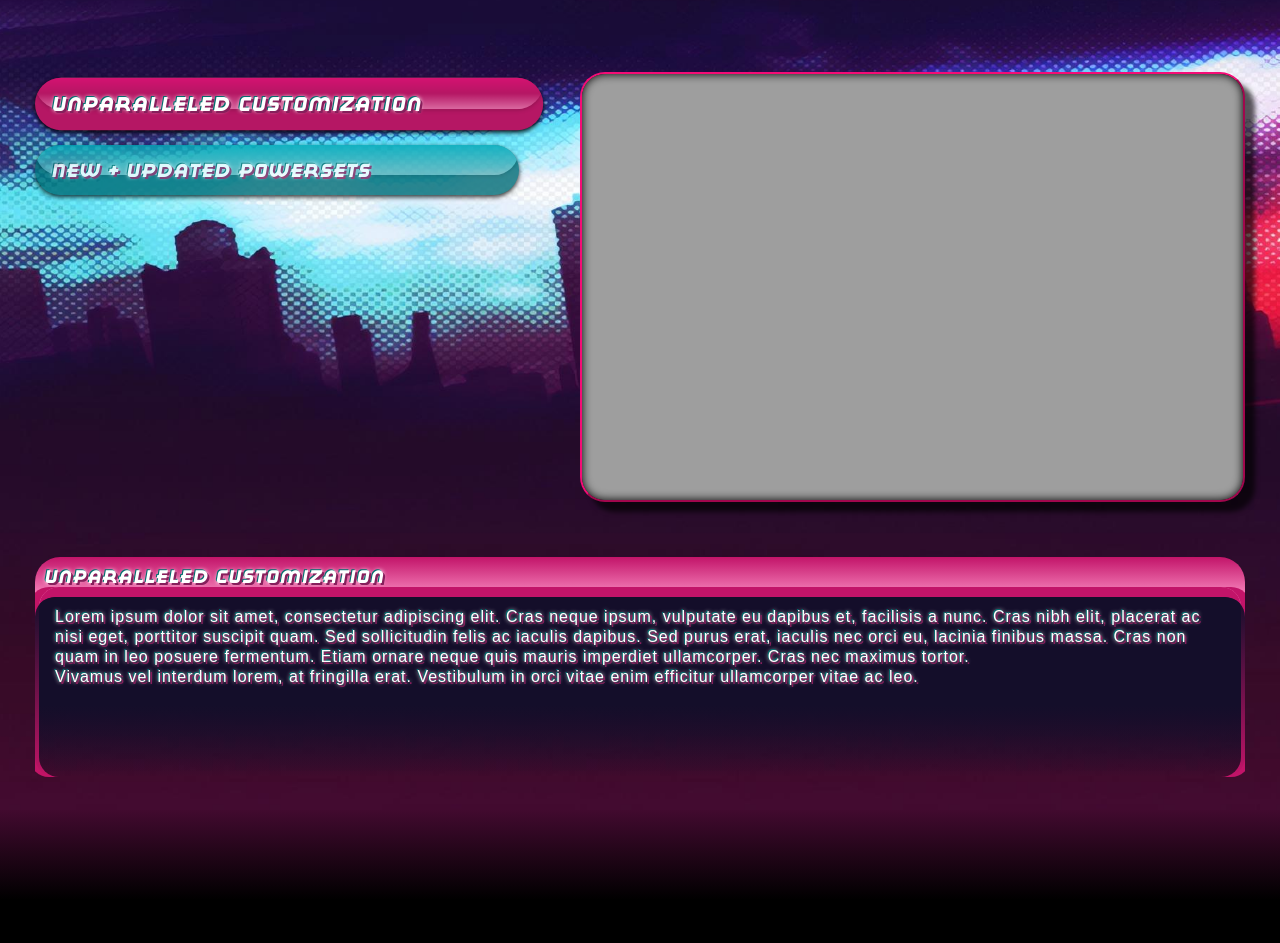
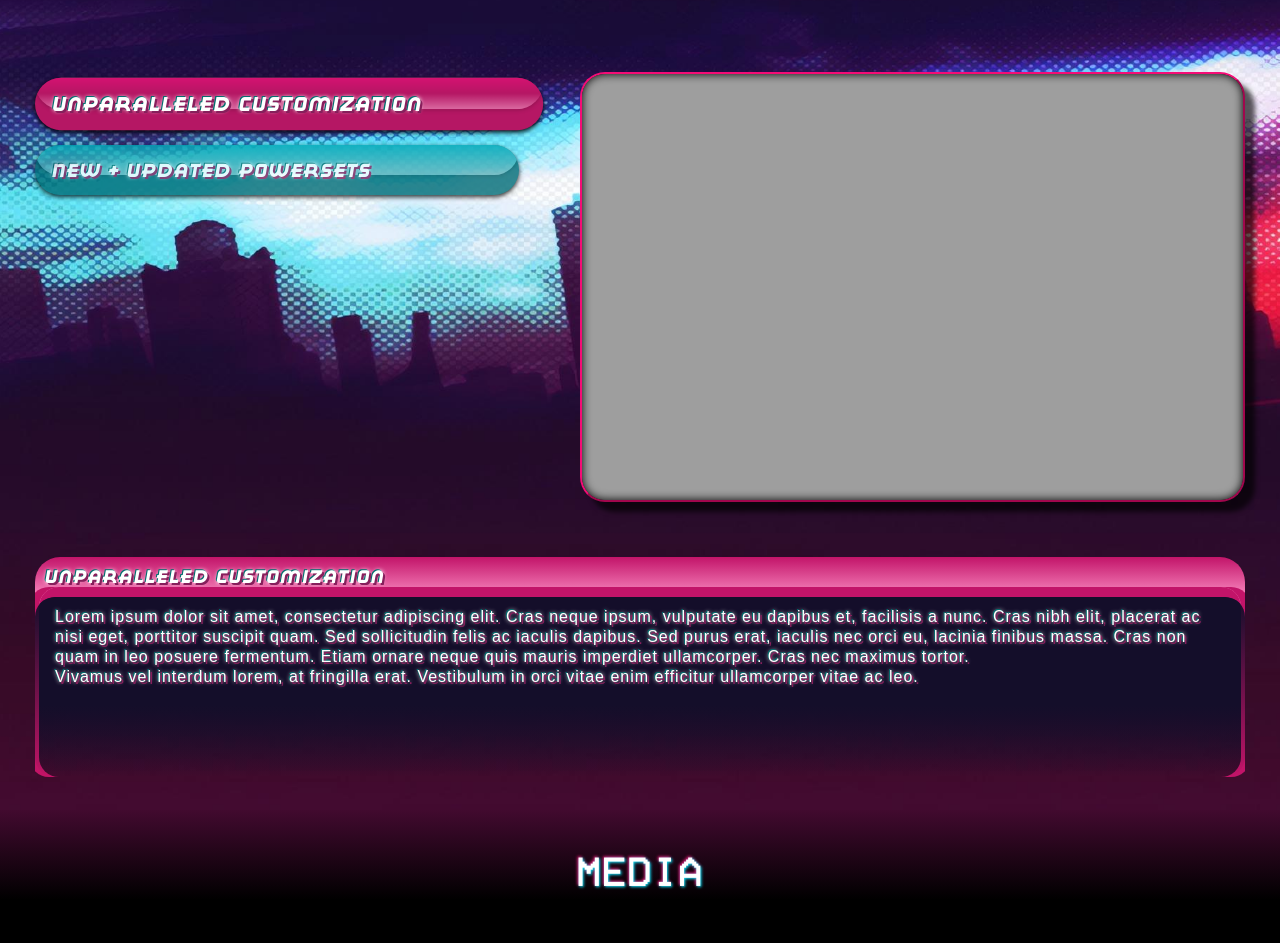
Before and after one commit to crekulon/tspy, a Jekyll site: the page built from index.md, in a window 1280 px wide. Shown: the part 990-1933 px from the top of the page. Built offline with Jekyll 4.4.1, drawn with Linux system fonts in a browser that asks for light colours; nearby versions of some CDN libraries; some of the changed text lies outside the part shown.

Commit message:
slight media improvements

```diff
--- a/_includes/section_media.html
+++ b/_includes/section_media.html
@@ -4,7 +4,7 @@
 <section id="media" class="infosection">
 
 {% if ordered_images.size > 0 %}
-    <h2 class="motto title">Videos</h2>
+    <h2 class="motto title">Media</h2>
     <div class="width-container">
         {% assign ordered_videos = site.galleryvideos | sort:"order" %}
 
@@ -24,7 +24,7 @@
 {% endif %}
 
 {% if ordered_images.size > 0 %}
-    <h2 class="motto title">Gallery</h2>
+    <h2 class="motto">Screenshots</h2>
     <div class="width-container">
         <div class="gallery">
             {% for img in ordered_images %}
--- a/_layouts/home.html
+++ b/_layouts/home.html
@@ -39,9 +39,9 @@
 	</section>
 
 	{% include section_highlights.html %}
+	{% include section_media.html %}
+	{% include section_playnow.html %}
 	{% include section_latestpatch.html %}
-	{% include section_playnow.html %}
-	{% include section_media.html %}
 	{% include section_policies.html %}
 
 	<script src="/home.js"></script>
--- a/coxg.css
+++ b/coxg.css
@@ -904,6 +904,17 @@
 
 
 /* MEDIA */
+#media.infosection::after {
+    content: "";
+    position: absolute;
+    top: 0;
+    left: 0;
+    width: 100%;
+    height: 10vh;
+    z-index: -1;
+    background: linear-gradient(0deg, rgba(26,12,46,0) 0%, rgba(66,10,47,1) 100%);
+}
+
 body.open-vid, body.open-img {
     overflow: hidden !important;
 }
@@ -1041,13 +1052,6 @@
     height: 100%;
 }
 
-@media only screen and (max-width: 600px) {
-    .video-listing > * {
-        flex-basis: 50%;
-        max-width: unset;
-    }
-}
-
 .gallery {
     display: flex;
     flex-wrap: wrap;
@@ -1082,6 +1086,21 @@
 .gallery-image {
     object-fit: contain;
     position: relative;
+}
+
+@media only screen and (max-width: 600px) {
+    .video-listing > * {
+        flex-basis: 50%;
+        max-width: unset;
+    }
+
+    .gallery > * {
+      flex-basis: calc(50% - 20px);
+    }
+
+    #media > .width-container {
+      margin: 10px;
+    }
 }
 
 /* POLICIES */
@@ -1177,13 +1196,9 @@
     opacity: 1;
 }
 
+
 /* PATCH NOTES */
-#patchnotes.infosection {
-    min-height: unset;
-    padding-top: 10vh;
-}
-
-#patchnotes.infosection::after {
+.inner #patchnotes.infosection::after {
     content: "";
     position: absolute;
     top: 0;
@@ -1192,6 +1207,11 @@
     height: 10vh;
     z-index: -1;
     background: linear-gradient(0deg, rgba(26,12,46,0) 0%, rgba(66,10,47,1) 100%);
+}
+
+#patchnotes.infosection {
+    min-height: unset;
+    padding-top: 10vh;
 }
 
 .patchbox {
```
